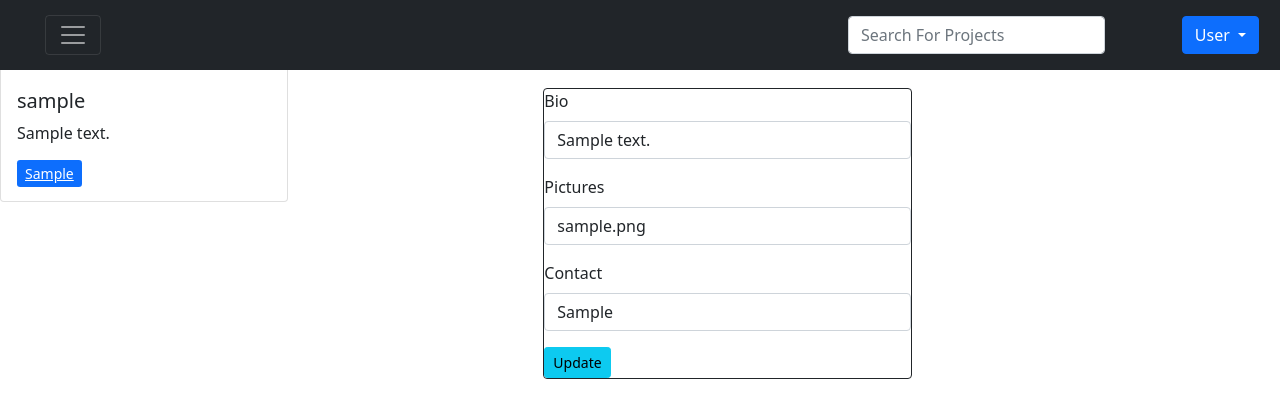
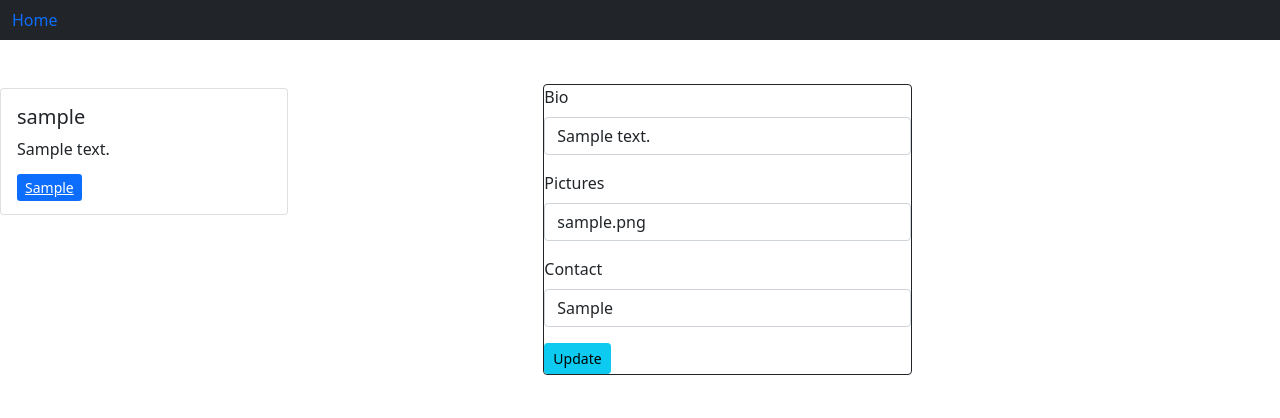
Before and after one commit to catherinekimani/Awwards, a Django app: page /edit-profile in a window 1280 px wide. Shown: the top 418 px of the page. Run offline with Django 4.2, Linux system fonts and the light colour scheme; a user stored in the database is signed in; tables that the repository leaves empty hold one stand-in row (values such as "Sample post"); some libraries are stand-ins or nearby versions.

Commit message:
Ft:refactor

```diff
--- a/awwardsapp/templates/navbar.html
+++ b/awwardsapp/templates/navbar.html
@@ -1,4 +1,4 @@
-<div class="navbar navbar-dark bg-dark fixed-top">
+<div class="navbar navbar-dark bg-dark ">
     <div class="container">
         <button class="navbar-toggler" type="button" data-bs-toggle="offcanvas" data-bs-target="#offcanvasNavbar" aria-controls="offcanvasNavbar">
             <span class="navbar-toggler-icon"></span>
@@ -13,22 +13,18 @@
             </div>
         </div>
         <nav class="navbar">
-    <div class="container-fluid">
-    <form class="d-flex">
-        <input class="form-control me-2" type="search" placeholder="Search For Projects" aria-label="Search">
-        <i class="fas fa-search"></i>
-    </form>
-    </div>
+
 </nav>
     </div>
     {% if user.is_authenticated %}
-    <div class="dropdown me-auto">
+    <div class="dropdown">
     <button class="btn btn-primary dropdown-toggle" type="button" id="dropdownMenu2" data-bs-toggle="dropdown" aria-expanded="false">
     User
     </button>
-    <ul class="dropdown-menu" aria-labelledby="dropdownMenu2">
+    <ul class="dropdown-menu"  aria-labelledby="dropdownMenu2">
     <li><a href="{% url 'profile' %}"><button class="dropdown-item" type="button">Profile</button></a></li>
     <li><a href="{% url 'edit-profile' %}"><button class="dropdown-item" type="button">Edit Profile</button> </a></li>
+    <li><a href="{% url 'project' %}"><button class="dropdown-item" type="button">Post Project</button> </a></li>
     <li><button class="dropdown-item" type="button">Logout</button></li>
     </ul>
     {% else %}
--- a/awwardsapp/templates/profile/edit-profile.html
+++ b/awwardsapp/templates/profile/edit-profile.html
@@ -1,17 +1,43 @@
-{% extends 'base.html' %}
-{% block content %}
+{% load static %}
+<link href="https://cdn.jsdelivr.net/npm/bootstrap@5.0.2/dist/css/bootstrap.min.css" rel="stylesheet" integrity="sha384-EVSTQN3/azprG1Anm3QDgpJLIm9Nao0Yz1ztcQTwFspd3yD65VohhpuuCOmLASjC" crossorigin="anonymous">
+    <link href="https://cdn.jsdelivr.net/npm/bootstrap@5.0.2/dist/css/bootstrap.min.css" rel="stylesheet" integrity="sha384-EVSTQN3/azprG1Anm3QDgpJLIm9Nao0Yz1ztcQTwFspd3yD65VohhpuuCOmLASjC" crossorigin="anonymous">
+    <script src="https://cdn.jsdelivr.net/npm/bootstrap@5.0.2/dist/js/bootstrap.bundle.min.js" integrity="sha384-MrcW6ZMFYlzcLA8Nl+NtUVF0sA7MsXsP1UyJoMp4YLEuNSfAP+JcXn/tWtIaxVXM" crossorigin="anonymous"></script>
+    {% block styles %}
+        <link rel="stylesheet" type="text/css" href="{% static 'fontawesome/css/all.min.css' %}" />
+        <link rel="stylesheet" href="{% static 'css/index.css' %}">
+    {% endblock %}
+    <nav class="navbar navbar-light bg-dark text-white">
+    <div class="container-fluid">
+        <a href="/" style="text-decoration: none;">Home</a>
+    </div>
+</nav>
 <div class="row">
     <div class="col-md-5">
-        {% include 'profile/profile.html' %}
+        <div class="card mt-5" style="width: 18rem;">
+        {% if user.profile.user_profile %}
+        <img src="{{user.profile.user_profile.url}}" class="img-fluid" alt="">
+        <div class="card-body">
+        <h5 class="card-title">{{user.username}}</h5>
+        <p class="card-text">{{user.profile.bio}}</h5></p>
+        <a href="#" class="btn-sm btn-primary">{{user.profile.contact}}</a>
+        </div>
+        {% else %}
+        <img src="https://encrypted-tbn0.gstatic.com/images?q=tbn:ANd9GcT4W6xgInhHMPzfDvsq0YvMXgYUJlqzOjM1dA&usqp=CAU" class="img-fluid" alt="">
+        <div class="card-body">
+        <h5 class="card-title">{{user.username}}</h5>
+        <p class="card-text">{{user.profile.bio}}</h5></p>
+        <a href="#" class="btn-sm btn-outline-info">{{user.profile.contact}}</a>
+        </div>
+        {% endif %}
+    </div>
     </div>
 {% load bootstrap5 %}
 <div class="col-md-7">
-<form action="" method="post" enctype="multipart/form-data" class="w-50 h-80 rounded border border-dark" style="margin-top: 12%;">
+<form action="" method="post" enctype="multipart/form-data" class="w-50 h-80 rounded border border-dark" style="margin-top: 6%;">
         {%csrf_token%}
         {% bootstrap_form form%}
         <input type="submit" class="btn btn-info btn-sm" value="Update">
     </form>
-    {% endblock %}
 {% block scripts %}
     <script src="https://ajax.googleapis.com/ajax/libs/jquery/3.2.1/jquery.min.js"></script>
-{% bootstrap_javascript %} {% endblock %}
+{% endblock %}
```
